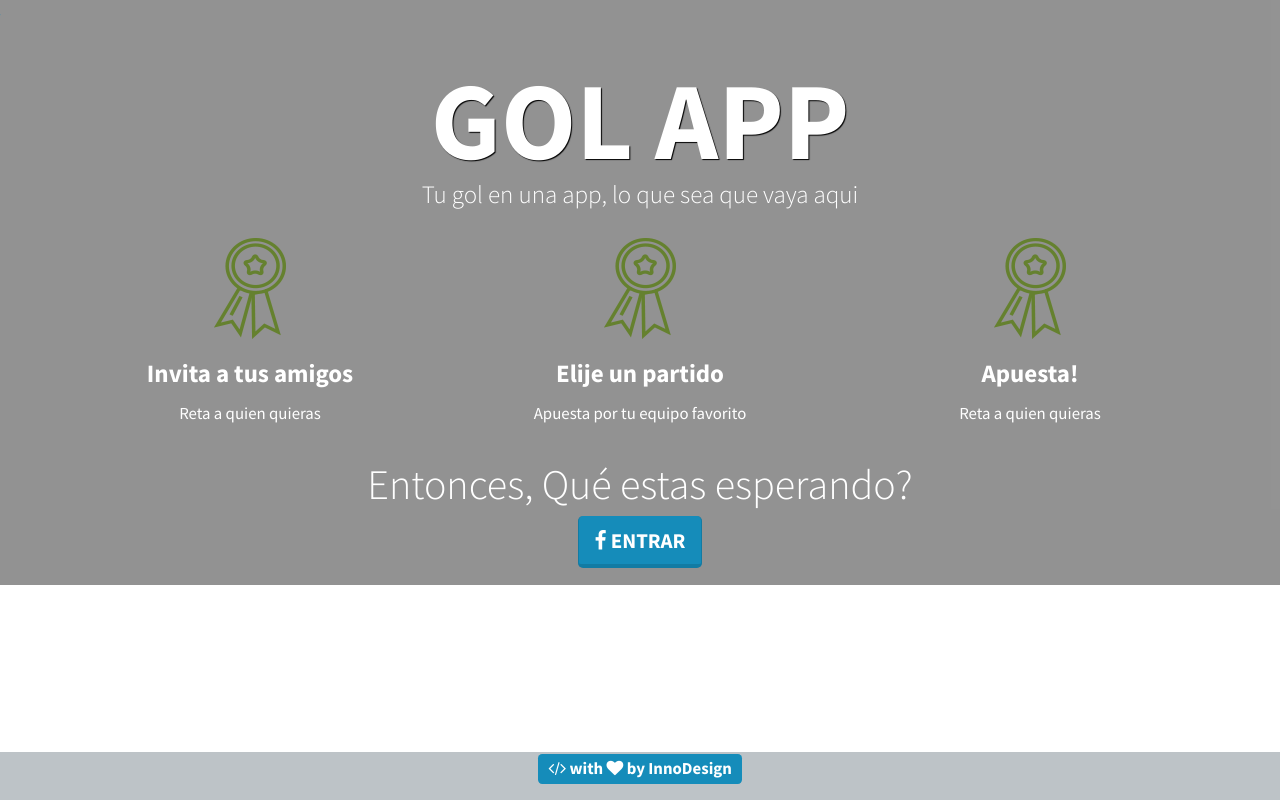
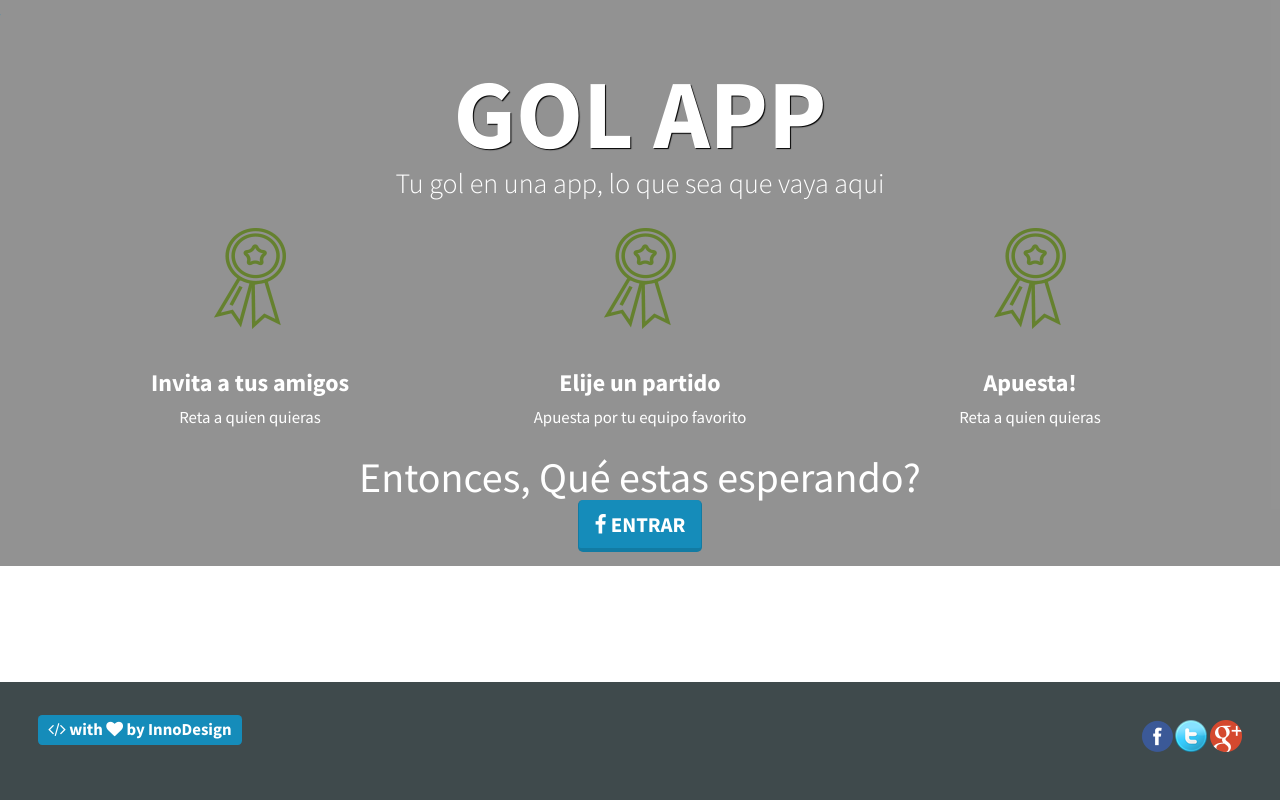
Before and after one commit to jpacora/BolaGol, a plain HTML site: page index.html in a window 1280 px wide. Drawn offline with Linux system fonts and the light colour scheme; a web font is replaced by a local one.

Commit message:
fix landing

```diff
--- a/css/style.css
+++ b/css/style.css
@@ -1,25 +1,42 @@
 .contenido
 {
-	background: #f4f7fb;
-	padding-right: 15px;
-	padding-top: 1em;
+	margin-bottom: 70px;
+}
+.expl
+{
+	font-size: 3em;
+	margin: 0em;
 }
 .features
 {
 	padding: 0em;
 }
+.firma
+{
+	font-size:1.2em;
+	margin:0;
+}
+.social
+{
+
+}
+.social-button li
+{
+	display: inline-block;
+	list-style: none;
+}
 footer
 {
 	/*background: #3c9cdc;*/
-	background: #bdc3c7;
+	background: #3f4a4c;
 	bottom: 0;
-	color: #2ecc71;
-	padding: 0.5em;
+	color: #2ec7c1;
+	padding: 2.7em;
 	position: fixed;
 	width: 100%;
 }
-#copyright-footer {
-	top: 3px;
+#copyright-footer
+{
 	font-size: 1em;
 }
 #copyright-footer a {
@@ -37,10 +54,10 @@ p
 	font-size: 1.5em;
 }
 .video-section {
-	height: 100%;
+	width: 100%;
 }
 .content-section {
-	height: 100%;
+	width: 100%;
 }
 .video-section .pattern-overlay {
 	background-color: rgba(71, 71, 71, 0.59);
@@ -58,8 +75,8 @@ p
 	text-align:center;
 	color:#fff;
 }
-.video-section h1 {
-	font-size:110px;
+.titulo {
+	font-size:7em;
 	font-weight:bold;
 	text-transform: uppercase;
 	margin: 40px auto 0px;
@@ -67,8 +84,8 @@ p
 	-webkit-text-shadow: 1px 1px 1px #000;
 	-moz-text-shadow: 1px 1px 1px #000;
 }
-.video-section h3 {
-	font-size: 25px;
+.slogan {
+	font-size: 2em;
 	font-weight:lighter;
 	margin: 0px auto 15px;
 }
@@ -78,3 +95,49 @@ p
 .player {
 	font-size: 1px;
 }
+
+/*RESPONSIVE DESIGN*/
+
+/* Small devices (tablets, 768px and up) */
+@media (max-width: 767px) {
+
+	footer
+	{
+		padding: 1em;
+	}
+	#login_button
+	{
+		font-size: 1em;
+	}
+	.expl
+	{
+		font-size: 1.5em;
+		padding: 0.5em;
+	}
+	.firma
+	{
+		font-size: 1em;
+		padding: 0;
+		margin-top: 10px;
+	}
+	.titulo
+	{
+		font-size: 4em;
+	}
+	.slogan
+	{
+		font-size: 1.5em;
+	}
+
+ }
+@media (min-width: 768px) {
+
+}
+
+@media (min-width: 992px) {
+
+}
+
+@media (max-width: 1200px) {
+
+}
--- a/index.html
+++ b/index.html
@@ -37,11 +37,11 @@
     <section class="content-section video-section">
       <div class="pattern-overlay">
         <a id="bgndVideo" class="player" data-property="{videoURL:'https://www.youtube.com/watch?v=vgdsYAA9IW4',containment:'.video-section', quality:'large', autoPlay:true, mute:true, opacity:1}">bg</a>
-        <div class="container">
+        <div class="contenido container">
           <div class="row">
             <div class="col-lg-12" id="contenido_landing">
-              <h1>GOL APP</h1>
-              <h3>Tu gol en una app, lo que sea que vaya aqui</h3>
+              <h1 class="titulo">GOL APP</h1>
+              <h3 class="slogan">Tu gol en una app, lo que sea que vaya aqui</h3>
 
               <div class="features row text-center">
                   <div class="col-md-4">
@@ -60,27 +60,34 @@
                     <p>Reta a quien quieras</p>
                   </div>
               </div>
-              <div class="text-center" style="padding:1.2em">
-                <h3 style="font-size:3em; margin:0.2em">Entonces, Qu&eacute; estas esperando?</h3>
-                <button type="button" class="btn btn-primary btn-lg" id="login_button"><i class="fa fa-facebook"></i> Entrar</button>
+              <div class="text-center" style="padding:1em">
+                <h3 class="expl">Entonces, Qu&eacute; estas esperando?</h3>
+                <button type="button" class="btn-entrar btn btn-primary btn-lg" id="login_button"><i class="fa fa-facebook"></i> Entrar</button>
               </div>
             </div>
           </div>
         </div>
-      </div>
-      <footer class="text-center">
-        <h3 style="font-size:1.2em">
+        <footer>
+          <h3 class="firma pull-left">
             <span class="label label-primary" id='copyright-footer'>
               <a target="_blank" style='color:#fff' href="http://id-peru.com">
                 <strong><i class="fa fa-code"></i> with <i class="fa fa-heart"></i> by InnoDesign</strong>
               </a>
             </span>
+          </h3>
+
+            <div class="social pull-right">
+              <ul class="social-button">
+                <li><a href=""><img src="img/facebook.png"></a></li>
+                <li><a href=""><img src="img/twitter.png"></a></li>
+                <li><a href=""><img src="img/google.png"></a></li>
+              </ul>
+            </div>
             <!--<strong>Powered by <a target="_blank" href="http://id-peru.com">InnoDesign</a></strong>-->
 
+        </footer>
+      </div>
 
-
-        </h3>
-      </footer>
     </section>
     <!--Video Section Ends Here-->
 
```
Also changed, not shown: img/facebook.png (added), img/fondo.jpg (added), img/google.png (added), img/twitter.png (added). Lines whose indentation alone changed are shown as unchanged.
